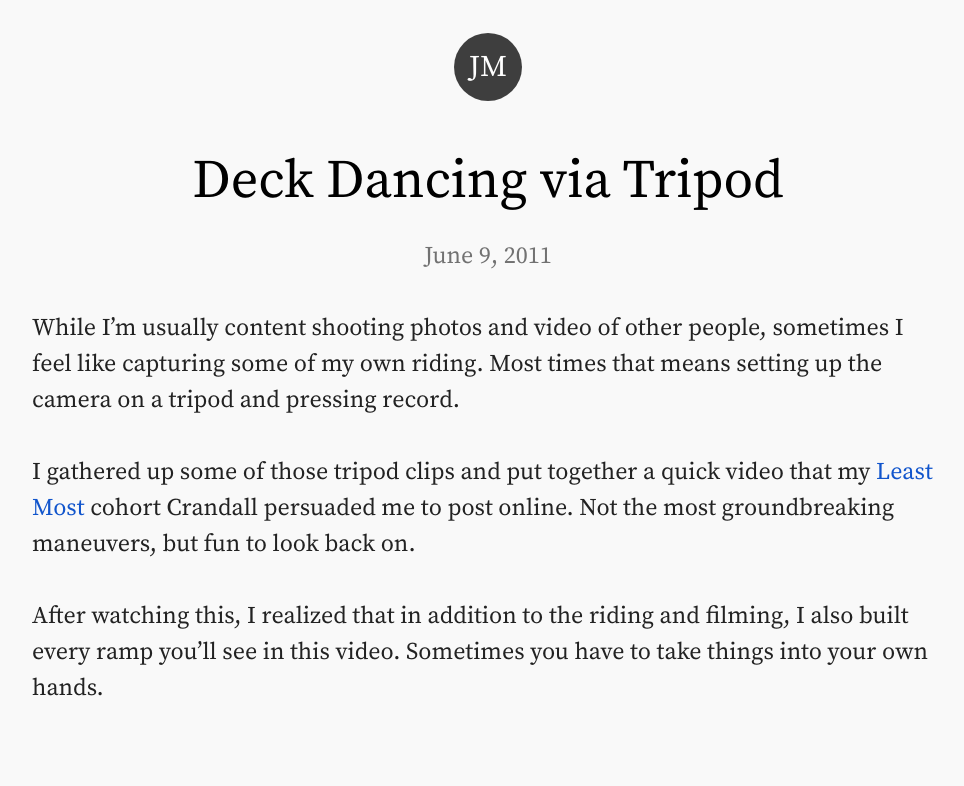
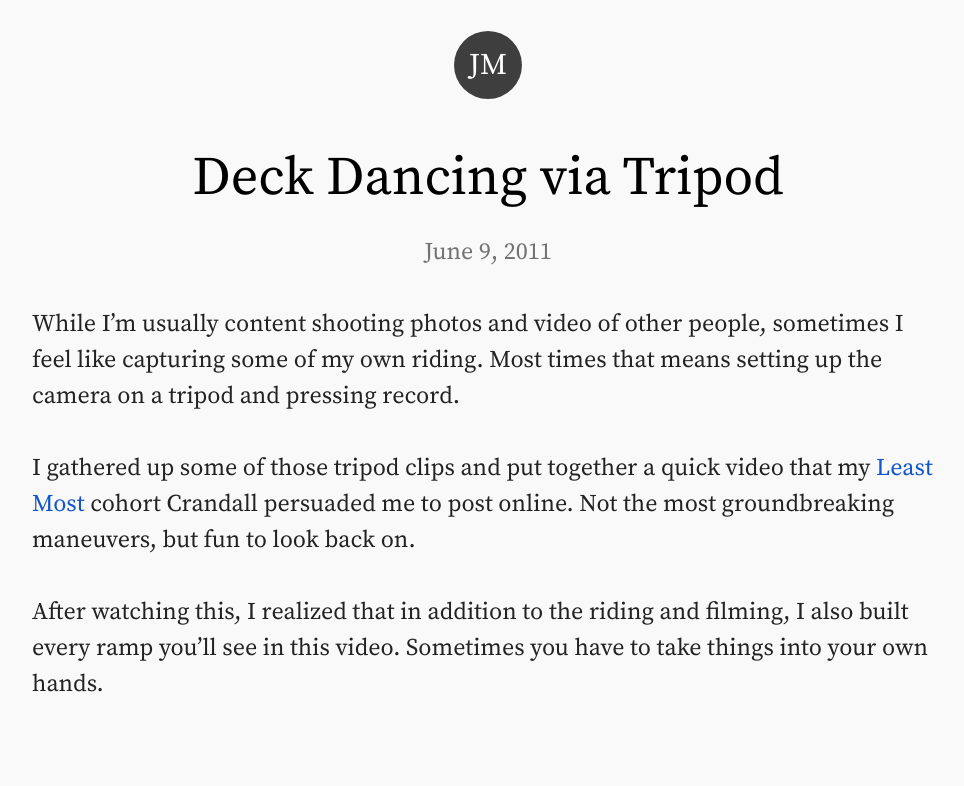
Before and after one commit to jsnmrs/jasonmorris, a Jekyll site: the page built from _posts/2011-06-09-deck-dancing.html, in a window 1280 px wide. Shown: the part 124-910 px from the top of the page, without its empty margins (152-1116 px from the left). Built offline with Jekyll 4.4.1, drawn with Linux system fonts in a browser that asks for light colours; grey boxes are pictures that could not be loaded.

Commit message:
Update Normalize.css

```diff
--- a/_sass/_normalize.scss
+++ b/_sass/_normalize.scss
@@ -1 +1,195 @@
-/*! normalize.css v3.0.2 | MIT License | git.io/normalize */html{font-family:sans-serif;-ms-text-size-adjust:100%;-webkit-text-size-adjust:100%}body{margin:0}article,aside,details,figcaption,figure,footer,header,nav,section{display:block}video{display:inline-block;vertical-align:baseline}a{background-color:transparent}a:active,a:hover{outline:0}strong{font-weight:bold}small{font-size:80%}sub,sup{font-size:75%;line-height:0;position:relative;vertical-align:baseline}sup{top:-0.5em}sub{bottom:-0.25em}img{border:0}figure{margin:1em 40px}hr{-moz-box-sizing:content-box;box-sizing:content-box;height:0}pre{overflow:auto}
+/*! normalize.css v5.0.0 | MIT License | github.com/necolas/normalize.css */
+
+/* Document
+   ========================================================================== */
+
+/**
+ * 1. Change the default font family in all browsers (opinionated).
+ * 2. Correct the line height in all browsers.
+ * 3. Prevent adjustments of font size after orientation changes in
+ *    IE on Windows Phone and in iOS.
+ */
+
+html {
+  font-family: sans-serif; /* 1 */
+  line-height: 1.15; /* 2 */
+  -ms-text-size-adjust: 100%; /* 3 */
+  -webkit-text-size-adjust: 100%; /* 3 */
+}
+
+/* Sections
+   ========================================================================== */
+
+/**
+ * Remove the margin in all browsers (opinionated).
+ */
+
+body {
+  margin: 0;
+}
+
+/**
+ * Add the correct display in IE 9-.
+ */
+
+article,
+aside,
+footer,
+header,
+nav,
+section {
+  display: block;
+}
+
+/**
+ * Correct the font size and margin on `h1` elements within `section` and
+ * `article` contexts in Chrome, Firefox, and Safari.
+ */
+
+h1 {
+  font-size: 2em;
+  margin: 0.67em 0;
+}
+
+/* Grouping content
+   ========================================================================== */
+
+/**
+ * Add the correct display in IE 9-.
+ * 1. Add the correct display in IE.
+ */
+
+figcaption,
+figure,
+main { /* 1 */
+  display: block;
+}
+
+/**
+ * Add the correct margin in IE 8.
+ */
+
+figure {
+  margin: 1em 40px;
+}
+
+/**
+ * 1. Add the correct box sizing in Firefox.
+ * 2. Show the overflow in Edge and IE.
+ */
+
+hr {
+  box-sizing: content-box; /* 1 */
+  height: 0; /* 1 */
+  overflow: visible; /* 2 */
+}
+
+/**
+ * 1. Correct the inheritance and scaling of font size in all browsers.
+ * 2. Correct the odd `em` font sizing in all browsers.
+ */
+
+pre {
+  font-family: monospace, monospace; /* 1 */
+  font-size: 1em; /* 2 */
+}
+
+/* Text-level semantics
+   ========================================================================== */
+
+/**
+ * 1. Remove the gray background on active links in IE 10.
+ * 2. Remove gaps in links underline in iOS 8+ and Safari 8+.
+ */
+
+a {
+  background-color: transparent; /* 1 */
+  -webkit-text-decoration-skip: objects; /* 2 */
+}
+
+/**
+ * Remove the outline on focused links when they are also active or hovered
+ * in all browsers (opinionated).
+ */
+
+a:active,
+a:hover {
+  outline-width: 0;
+}
+
+/**
+ * Prevent the duplicate application of `bolder` by the next rule in Safari 6.
+ */
+
+strong {
+  font-weight: inherit;
+}
+
+/**
+ * Add the correct font weight in Chrome, Edge, and Safari.
+ */
+
+strong {
+  font-weight: bolder;
+}
+
+/**
+ * 1. Correct the inheritance and scaling of font size in all browsers.
+ * 2. Correct the odd `em` font sizing in all browsers.
+ */
+
+code,
+kbd,
+samp {
+  font-family: monospace, monospace; /* 1 */
+  font-size: 1em; /* 2 */
+}
+
+/**
+ * Prevent `sub` and `sup` elements from affecting the line height in
+ * all browsers.
+ */
+
+sub,
+sup {
+  font-size: 75%;
+  line-height: 0;
+  position: relative;
+  vertical-align: baseline;
+}
+
+sub {
+  bottom: -0.25em;
+}
+
+sup {
+  top: -0.5em;
+}
+
+/* Embedded content
+   ========================================================================== */
+
+/**
+ * Add the correct display in IE 9-.
+ */
+
+audio,
+video {
+  display: inline-block;
+}
+
+/**
+ * Remove the border on images inside links in IE 10-.
+ */
+
+img {
+  border-style: none;
+}
+
+/**
+ * Hide the overflow in IE.
+ */
+
+svg:not(:root) {
+  overflow: hidden;
+}
```
